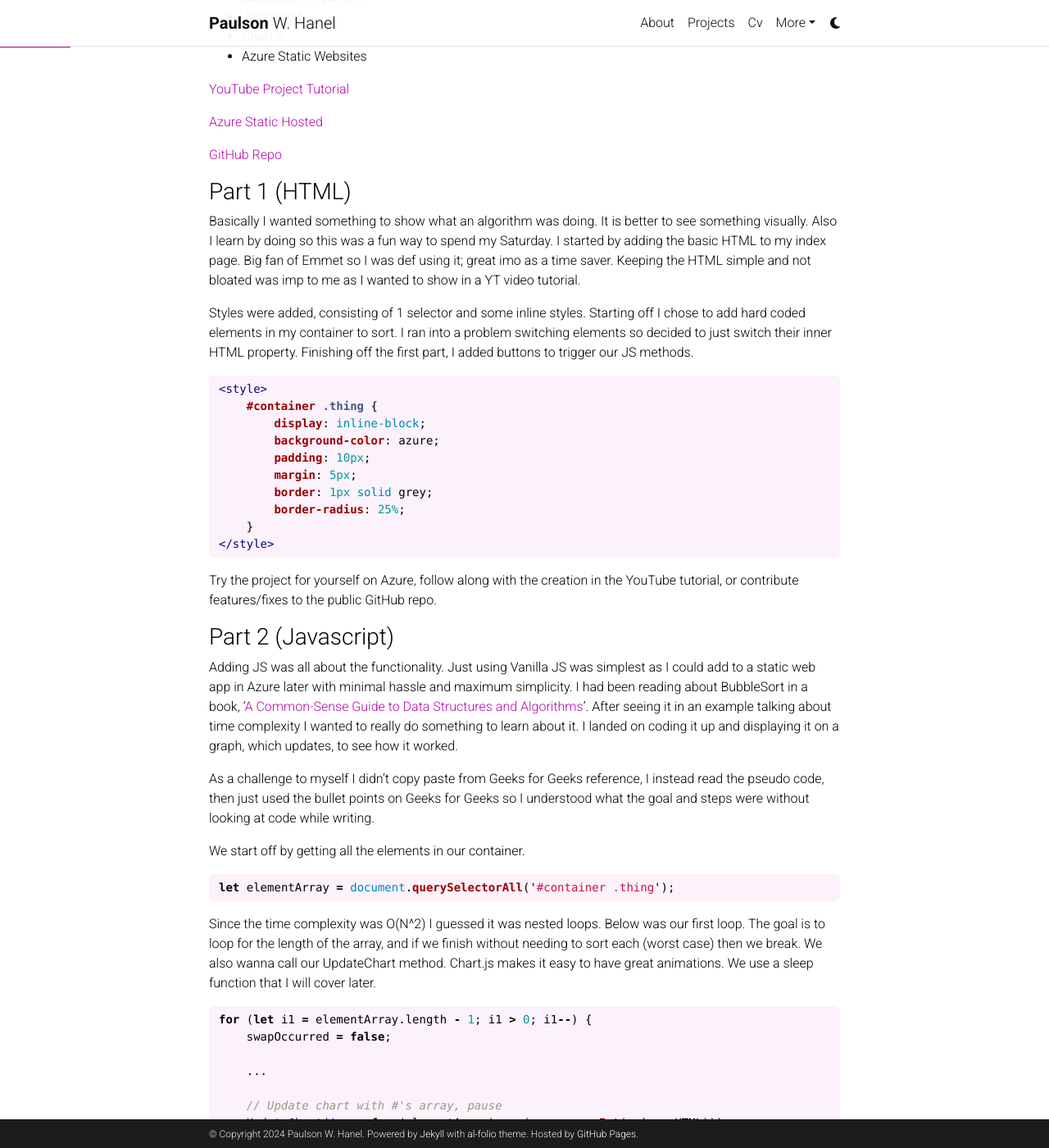
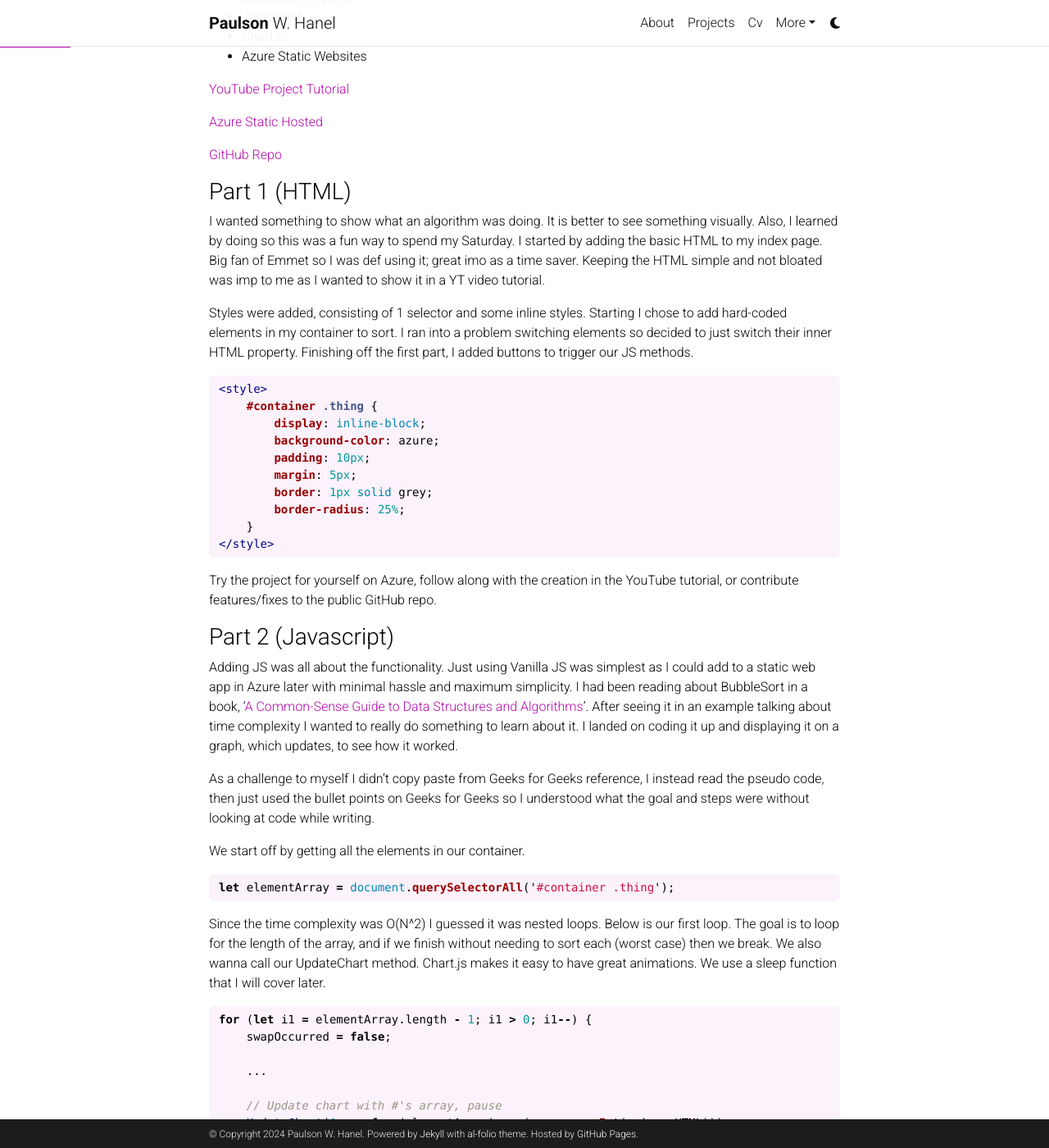
Before and after one commit to Flogging0140/fizzyvermin.github.io, a Jekyll site: the page built from _projects/7_project.md, in a window 1280 px wide and 1400 px high, scrolled down 292 px. Shown: the whole window at 82% size. Built offline with Jekyll 4.4.1, drawn with Linux system fonts in a browser that asks for light colours; comment, search, counter and statistics services are not loaded; a style sheet for code colours, icons or effects is not loaded; some of the changed text lies outside the part shown.

Commit message:
Spelling fixes

````diff
--- a/_projects/7_project.md
+++ b/_projects/7_project.md
@@ -23,9 +23,9 @@
 
 ### Part 1 (HTML)
 
-Basically I wanted something to show what an algorithm was doing. It is better to see something visually. Also I learn by doing so this was a fun way to spend my Saturday. I started by adding the basic HTML to my index page. Big fan of Emmet so I was def using it; great imo as a time saver. Keeping the HTML simple and not bloated was imp to me as I wanted to show in a YT video tutorial.
+I wanted something to show what an algorithm was doing. It is better to see something visually. Also, I learned by doing so this was a fun way to spend my Saturday. I started by adding the basic HTML to my index page. Big fan of Emmet so I was def using it; great imo as a time saver. Keeping the HTML simple and not bloated was imp to me as I wanted to show it in a YT video tutorial.
 
-Styles were added, consisting of 1 selector and some inline styles. Starting off I chose to add hard coded elements in my container to sort. I ran into a problem switching elements so decided to just switch their inner HTML property. Finishing off the first part, I added buttons to trigger our JS methods.
+Styles were added, consisting of 1 selector and some inline styles. Starting I chose to add hard-coded elements in my container to sort. I ran into a problem switching elements so decided to just switch their inner HTML property. Finishing off the first part, I added buttons to trigger our JS methods.
 
 ```html
 <style>
@@ -53,7 +53,7 @@
 let elementArray = document.querySelectorAll('#container .thing');
 ```
 
-Since the time complexity was O(N^2) I guessed it was nested loops. Below was our first loop. The goal is to loop for the length of the array, and if we finish without needing to sort each (worst case) then we break. We also wanna call our UpdateChart method. Chart.js makes it easy to have great animations. We use a sleep function that I will cover later.
+Since the time complexity was O(N^2) I guessed it was nested loops. Below is our first loop. The goal is to loop for the length of the array, and if we finish without needing to sort each (worst case) then we break. We also wanna call our UpdateChart method. Chart.js makes it easy to have great animations. We use a sleep function that I will cover later.
 
 ```js
 for (let i1 = elementArray.length - 1; i1 > 0; i1--) {
@@ -151,7 +151,7 @@
 
 ### Part 3 (Chart.js)
 
-We have to add a canvas to our HTML page. I chose to add some inline styles to make it show a bit more how I wanted. Also I added the script tags to link my 'chartScript.js' && 'script.js' && Chart.js CDN to my HTML page.
+We have to add a canvas to our HTML page. I chose to add some inline styles to make it show a bit more how I wanted. Also, I added the script tags to link my 'chartScript.js' && 'script.js' && Chart.js CDN to my HTML page.
 
 ```html
 <div style="padding: 50px;margin: 0 auto;height: 80vh;">
@@ -177,7 +177,7 @@
 myChart.update();
 ```
 
-For creating the chart we get the canvas and use to create a chart configured w/options. Here, also, I am selecting the element array as strings, which are used as labels, and as integers for the data property. Since I am more familiar with C# I had described the JS 'map' function as similar to 'Select' in my video tutorial.
+For creating the chart we get the canvas and use it to create a chart configured w/options. Here, also, I am selecting the element array as strings, which are used as labels, and as integers for the data property. Since I am more familiar with C# I described the JS 'map' function as similar to 'Select' in my video tutorial.
 
 ```js
 ...
@@ -216,7 +216,7 @@
 }
 ```
 
-The options did require some more research. [this stack post](https://stackoverflow.com/questions/40594025/chart-js-aspect-ratio-forced-height) was where I found how to break the aspect ratio. I set the 'x' axis to not display as there was some issues with setting the titles were inaccurate after updating (because I didn't change them) but the labels were accurate. I used 'callbacks' to customize the method returning the title, just choosing to omit/nullify the value.
+The options did require some more research. [this stack post](https://stackoverflow.com/questions/40594025/chart-js-aspect-ratio-forced-height) was where I found how to break the aspect ratio. I set the 'x' axis to not display as there were some issues with setting the titles that were inaccurate after updating (because I didn't change them) but the labels were accurate. I used 'callbacks' to customize the method returning the title, just choosing to omit/nullify the value.
 
 ```js
 options: {
````
Also changed, not shown: other parts of _projects/7_project.md (+6 -6 lines), _pages/about.md (+5 -6 lines), _pages/projects.md (+1 -1 lines), _posts/2023-12-17-anime-watched.md (+3 -3 lines), _projects/1_project.md (+29 -29 lines), _projects/2_project.md (+3 -5 lines).
